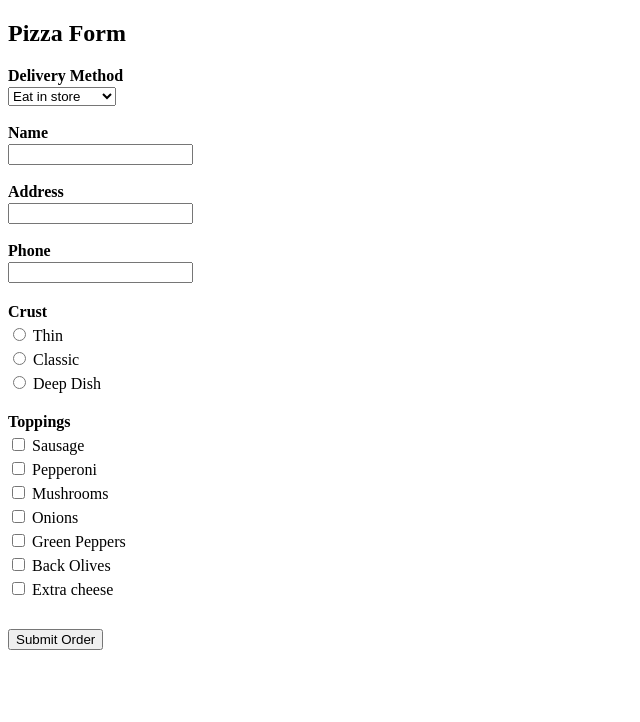
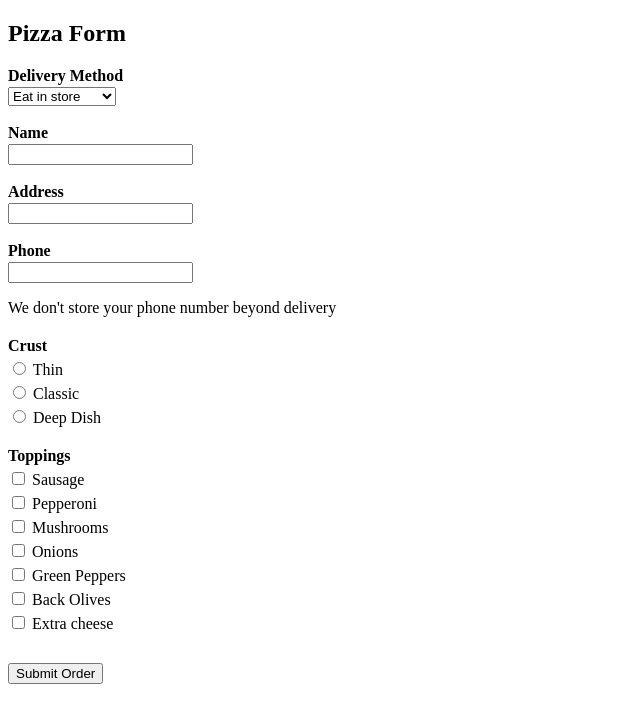
Before and after one commit to roba0001/improve-the-form, a plain HTML site: page index.html in a window 1280 px wide. Shown: the whole page, without its empty margins (0-640 px from the left). Drawn offline with Linux system fonts and the light colour scheme.

Commit message:
Update index.html

```diff
--- a/index.html
+++ b/index.html
@@ -22,6 +22,7 @@
       <input id="id-address" type="text" />
       <div class="label">Phone</div>
       <input id="id-phone" type="text" />
+      <p>We don't store your phone number beyond delivery</p>
 
       <div class="group">
         <div class="title">Crust</div>
```
